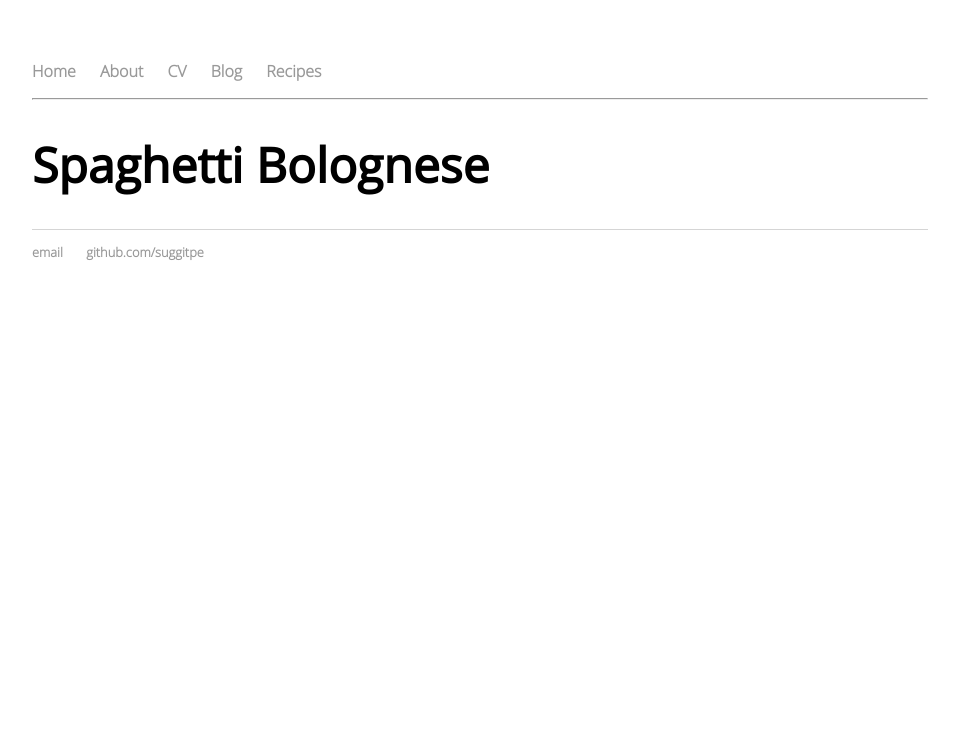
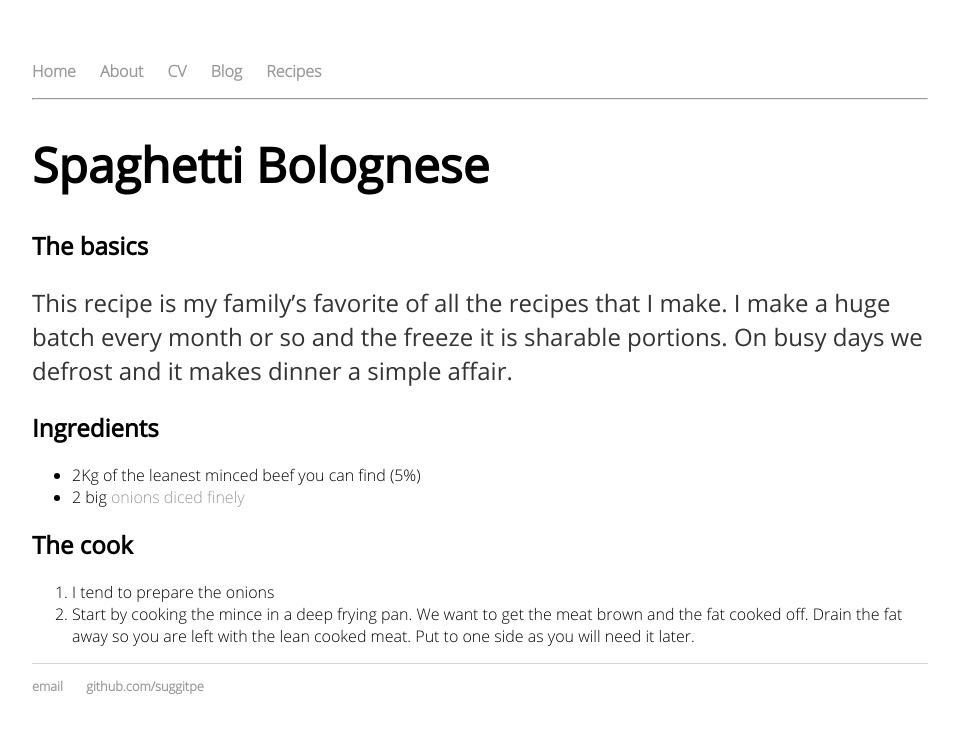
Before and after one commit to suggitpe/suggitpe.github.io, a Jekyll site: the page built from recipes/spaghetti-bolognese.md, in a window 1280 px wide. Shown: the top 733 px of the page, without its empty margins (160-1119 px from the left). Built offline with Jekyll 4.4.1, drawn with Linux system fonts in a browser that asks for light colours.

Commit message:
updated bolognese recipe

```diff
--- a/recipes/spaghetti-bolognese.md
+++ b/recipes/spaghetti-bolognese.md
@@ -2,3 +2,14 @@
 title: Spaghetti Bolognese
 layout: default
 ---
+
+## The basics
+This recipe is my family's favorite of all the recipes that I make.  I make a huge batch every month or so and the freeze it is sharable portions.  On busy days we defrost and it makes dinner a simple affair.
+
+## Ingredients
+ - 2Kg of the leanest minced beef you can find (5%)
+ - 2 big [onions diced finely](tips.html#dice_onion)
+
+## The cook
+1. I tend to prepare the onions
+1. Start by cooking the mince in a deep frying pan.  We want to get the meat brown and the fat cooked off.  Drain the fat away so you are left with the lean cooked meat.  Put to one side as you will need it later.
```
Also changed, not shown: recipes/tips.md (added, +13 -0 lines).
